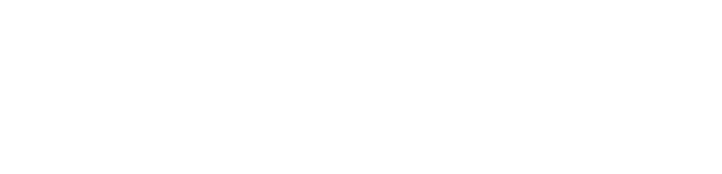
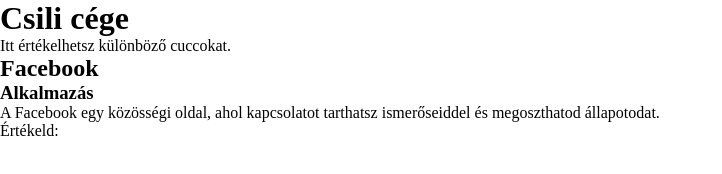
Before and after one commit to molbazsa/csili-cege, a plain HTML site: page index.htm in a window 1280 px wide. Shown: the whole page, without its empty margins (0-722 px from the left). Drawn offline with Linux system fonts and the light colour scheme.

Commit message:
Update index.htm
Textual stuff added.

```diff
--- a/index.htm
+++ b/index.htm
@@ -1,2 +1,25 @@
 <!-- This is an interface for people to like review stuff -->
 <!-- I know that is vague, but that's all I've been told to do, really -->
+
+<style>
+  /* Reset styles */
+  * {
+    margin: 0;
+    padding: 0;
+    box-sizing: border-box;
+  }
+</style>
+
+<title>Csili remek cége</title>
+
+<h1>Csili cége</h1>
+<p>Itt értékelhetsz különböző cuccokat.</p>
+
+<section>
+  <h2>Facebook</h2>
+  <h3>Alkalmazás</h3>
+  <p>A Facebook egy közösségi oldal,
+    ahol kapcsolatot tarthatsz ismerőseiddel
+    és megoszthatod állapotodat.</p>
+  <span>Értékeld:</span>
+</section>
```
